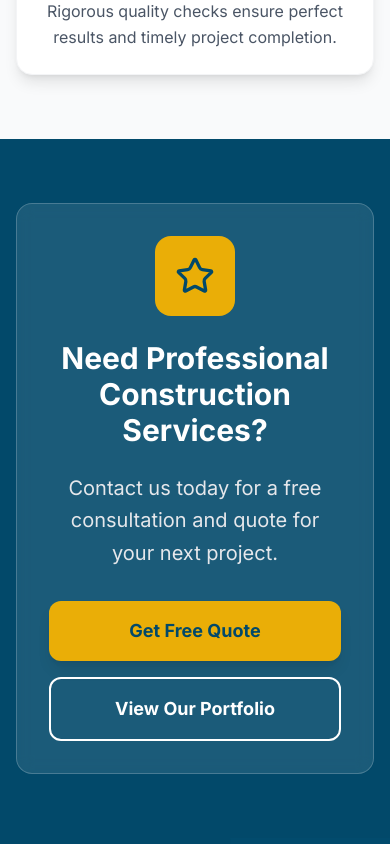
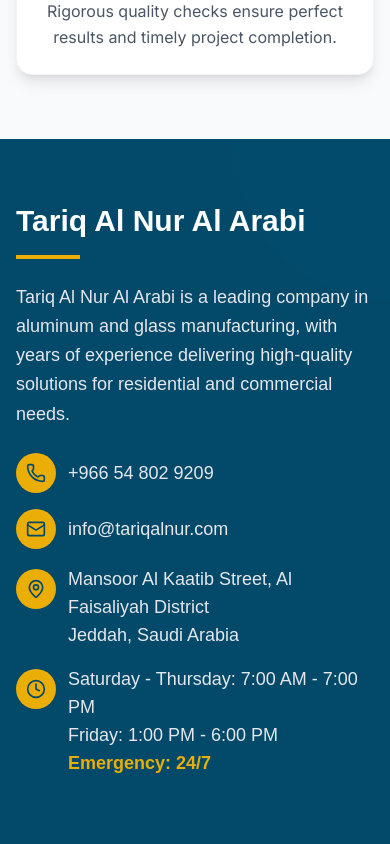
Before and after one commit to msufyanabbas/tareeq-al-noor-arabia, a Next.js app: page /services in a window 390 px wide. Shown: the part 8640-9484 px from the top of the page. Built offline with nearby package versions, Linux system fonts and the light colour scheme.

Commit message:
updated the whole website

```diff
--- a/src/components/sections/About.jsx
+++ b/src/components/sections/About.jsx
@@ -180,7 +180,7 @@
       </section>
 
       {/* Call to Action */}
-      <section className="py-16 sm:py-20 lg:py-24 bg-[#02496a]">
+      {/* <section className="py-16 sm:py-20 lg:py-24 bg-[#02496a]">
         <div className="max-w-4xl mx-auto px-4 sm:px-6 lg:px-8 text-center">
           <h2 className="text-3xl sm:text-4xl font-bold mb-6">
             {t('about.cta.title')}
@@ -194,7 +194,7 @@
             </Link>
           </div>
         </div>
-      </section>
+      </section> */}
     </div>
   );
 };
--- a/src/components/sections/Services.jsx
+++ b/src/components/sections/Services.jsx
@@ -304,7 +304,7 @@
       </section>
 
       {/* Call to Action */}
-      <section className="py-16 sm:py-20 lg:py-24 bg-[#02496a] text-white">
+      {/* <section className="py-16 sm:py-20 lg:py-24 bg-[#02496a] text-white">
         <div className="max-w-4xl mx-auto px-4 sm:px-6 lg:px-8 text-center">
           <div className="bg-white/10 backdrop-blur-sm rounded-2xl p-8 lg:p-12 border border-white/20">
             <div className="w-20 h-20 mx-auto mb-6 bg-[#eaae07] rounded-2xl flex items-center justify-center">
@@ -326,7 +326,7 @@
             </div>
           </div>
         </div>
-      </section>
+      </section> */}
     </div>
   );
 };
```
